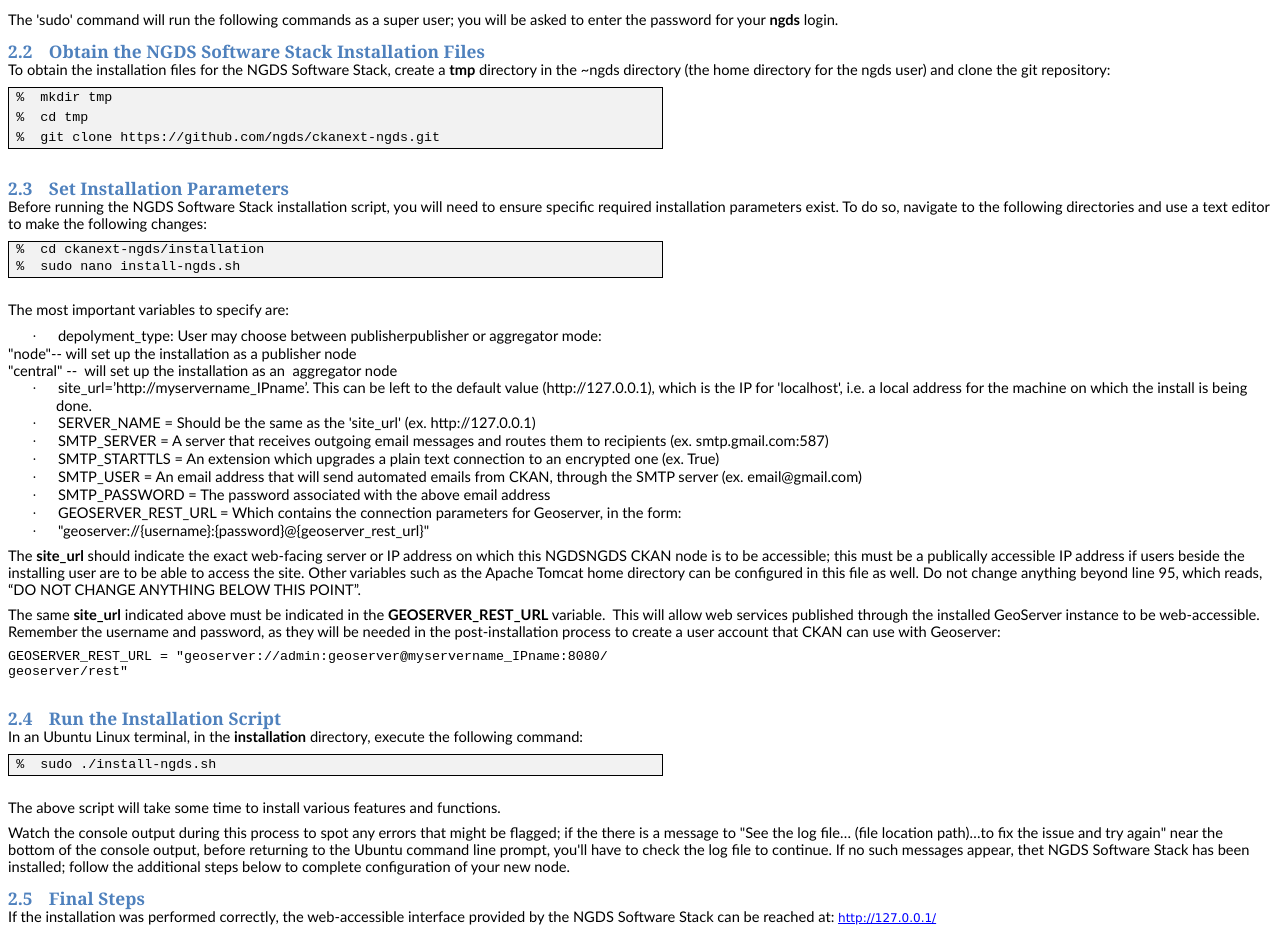
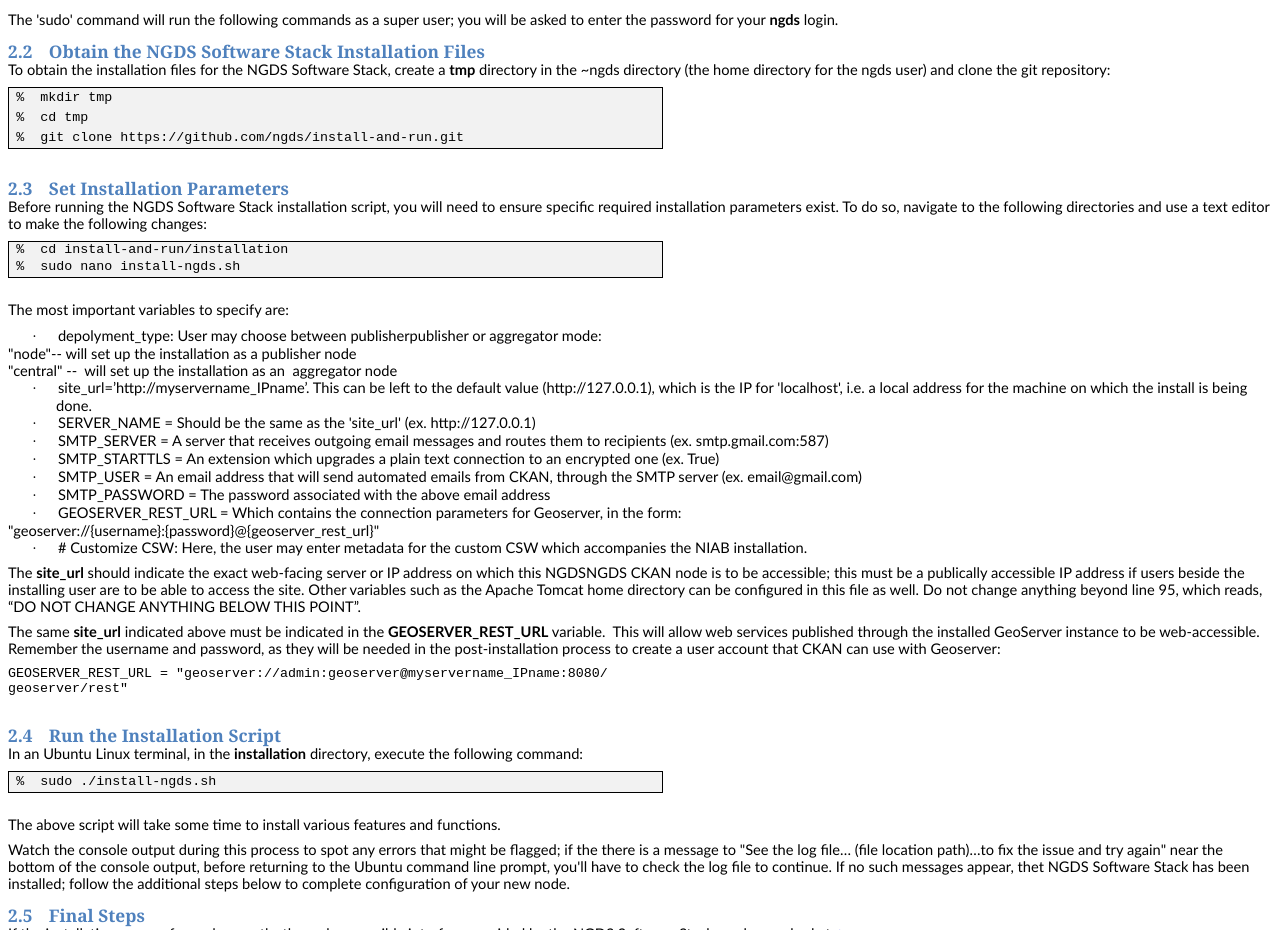
Before and after one commit to ngds/install-and-run, a plain HTML site: page NGDS_Installation_Documentation.htm in a window 1280 px wide. Shown: the part 3600-4530 px from the top of the page. Drawn offline with Linux system fonts and the light colour scheme.

Commit message:
updated install script loc, CSW metadata entry

```diff
--- a/NGDS_Installation_Documentation.htm
+++ b/NGDS_Installation_Documentation.htm
@@ -1696,7 +1696,7 @@ for the ngds user) and clone the git repository:</p>
   <p class=MsoNormal style='margin-bottom:0in;margin-bottom:.0001pt;line-height:
   15.0pt'><span class=Courier><span style='font-size:10.0pt'>%  cd tmp</span></span></p>
   <p class=MsoNormal style='margin-bottom:0in;margin-bottom:.0001pt;line-height:
-  15.0pt'><span class=Courier><span style='font-size:10.0pt'>%  git clone https://github.com/ngds/ckanext-ngds.git</span></span></p>
+  15.0pt'><span class=Courier><span style='font-size:10.0pt'>%  git clone https://github.com/ngds/install-and-run.git</span></span></p>
   </td>
  </tr>
 </table>
@@ -1716,7 +1716,7 @@ following changes:</p>
  style='border-collapse:collapse;border:none'>
  <tr>
   <td width=638 valign=top style='width:6.65in;border:solid windowtext 1.0pt;
-  background:#F2F2F2;padding:0in 5.4pt 0in 5.4pt'><pre><span class=Courier>%  cd ckanext-ngds/installation</span></pre>
+  background:#F2F2F2;padding:0in 5.4pt 0in 5.4pt'><pre><span class=Courier>%  cd install-and-run/installation</span></pre>
   <p class=MsoNormal style='margin-bottom:0in;margin-bottom:.0001pt;line-height:
   15.0pt'><span class=Courier><span style='font-size:10.0pt'>%  sudo nano install-ngds.sh</span></span></p>
   </td>
@@ -1774,9 +1774,11 @@ style='font:7.0pt "Times New Roman"'>&nbsp;&nbsp;&nbsp;&nbsp;&nbsp;&nbsp;&nbsp;&
 </span></span>GEOSERVER_REST_URL = Which contains the connection parameters for
 Geoserver, in the form:</p>
 
+<p class=MsoListBullet2CxSpFirst>&quot;geoserver://{username}:{password}@{geoserver_rest_url}&quot;</p>
+
 <p class=MsoListBullet style='margin-bottom:6.0pt'><span style='font-family:
 Symbol'>·<span style='font:7.0pt "Times New Roman"'>&nbsp;&nbsp;&nbsp;&nbsp;&nbsp;&nbsp;&nbsp;&nbsp;
-</span></span>&quot;geoserver://{username}:{password}@{geoserver_rest_url}&quot;</p>
+</span></span># Customize CSW: Here, the user may enter metadata for the custom CSW which accompanies the NIAB installation.</p>
 
 <p class=MsoNormal>The <b>site_url</b> should indicate the exact web-facing
 server or IP address on which this NGDSNGDS CKAN node is to be accessible; this
```
